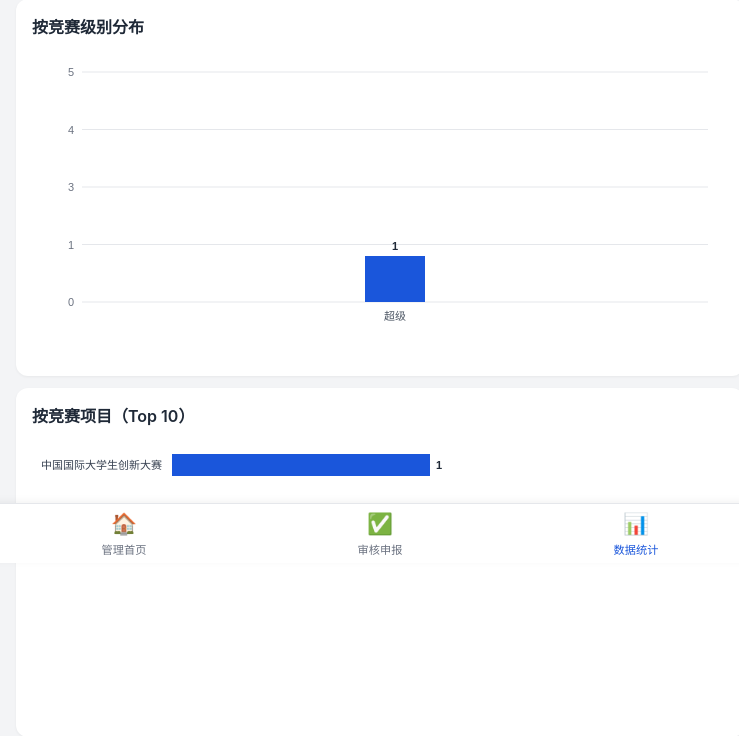
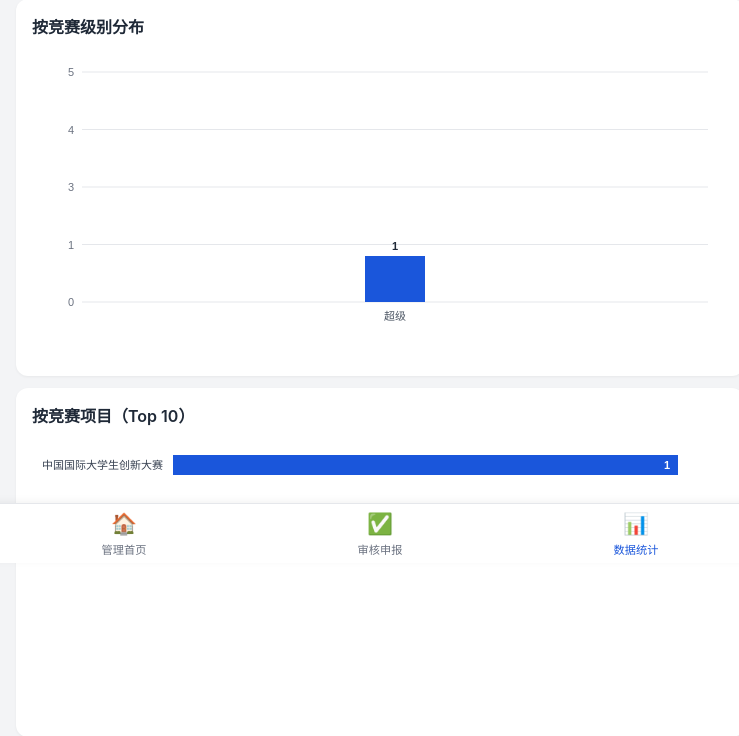
Before and after one commit to Zzzzr0950/competition-platform, a Flask app: page /admin/statistics in a window 1280 px wide. Shown: the part 237-973 px from the top of the page, without its empty margins (260-999 px from the left). Run offline with Flask 3, Linux system fonts and the light colour scheme; the visitor is signed in with stand-in values (Sample User, id 1); data comes from the database, SQL or seed files in the repository; tables that the repository leaves empty hold one stand-in row (values such as "Sample post").

Commit message:
fix: 竞赛图表重构 — 标签区动态宽度 + 蓝条统一长度
- 标签区宽度根据最长竞赛名称动态计算（上限250px）
- 所有蓝色柱状条改为统一宽度，填满图表区域
- 数值显示在蓝条内部右侧（白色字），更整洁
- Canvas最小宽度600px，窄屏可水平滚动

Co-Authored-By: Claude <noreply@anthropic.com>

```diff
--- a/static/js/statistics.js
+++ b/static/js/statistics.js
@@ -212,19 +212,18 @@ function drawBarChart(containerId, data, labelKey, valueKey, colorMap) {
 
 /**
  * Horizontal bar chart for competition names
- * Long names auto-wrap to two lines with smaller font
+ * All bars same width, labels dynamically sized to fit
  */
 function drawHorizontalBarChart(containerId, labels, values) {
     var container = document.getElementById(containerId);
     if (!container) return;
 
-    // Use wider canvas so labels and bars have room; container scrolls if needed
     container.style.overflowX = 'auto';
-    var minWidth = 500;
-    var canvasWidth = Math.max(container.clientWidth || 350, minWidth);
 
+    // Use a generous canvas width
+    var canvasW = Math.max(container.clientWidth || 350, 600);
     var canvas = document.createElement('canvas');
-    canvas.width = canvasWidth;
+    canvas.width = canvasW;
     canvas.style.display = 'block';
     var ctx = canvas.getContext('2d');
     if (!ctx) { container.innerHTML = '<div style="text-align:center;padding:20px;color:#9ca3af;">浏览器不支持 Canvas</div>'; return; }
@@ -235,102 +234,80 @@ function drawHorizontalBarChart(containerId, labels, values) {
         ctx.font = '14px sans-serif';
         ctx.textAlign = 'center';
         ctx.fillText('暂无数据', canvas.width / 2, canvas.height / 2);
-        canvas.style.width = '100%';
-        canvas.style.height = '220px';
         container.innerHTML = '';
         container.appendChild(canvas);
         return;
     }
 
-    // Left area width for labels — enough for ~13 Chinese chars
-    var labelAreaWidth = 140;
+    // First pass: measure all labels to determine needed left padding
+    var maxLabelW = 0;
+    ctx.font = '11px sans-serif';
+    labels.forEach(function(l) { var w = ctx.measureText(l).width; if (w > maxLabelW) maxLabelW = w; });
+    var labelArea = Math.min(maxLabelW + 20, 250);  // cap at 250px
 
-    // Determine which labels need wrapping and split them
+    // Wrap labels that exceed label area
     var wrappedLabels = labels.map(function(label) {
         ctx.font = '11px sans-serif';
-        var fullWidth = ctx.measureText(label).width;
-        if (fullWidth <= labelAreaWidth - 10) {
+        if (ctx.measureText(label).width <= labelArea - 10) {
             return { lines: [label], singleLine: true };
         }
-        // Need two lines — split Chinese text roughly in half
-        // Also try splitting at a natural boundary like · or （
+        // Split into two lines at natural break point
         var half = Math.ceil(label.length / 2);
-        // Look for natural break points near the middle
-        var breakChars = ['·', '（', '(', '）', ')', '、', '—', '-', ' '];
-        var best = half;
+        var breaks = ['·', '（', '(', '）', ')', '、', '—', '-', ' '];
         for (var j = Math.max(0, half - 4); j < Math.min(label.length, half + 4); j++) {
-            if (breakChars.indexOf(label[j]) !== -1) { best = j + 1; break; }
+            if (breaks.indexOf(label[j]) !== -1) { half = j + 1; break; }
         }
-        // If no natural break found, just split at half (character boundary)
-        if (best === half) {
-            best = Math.ceil(label.length / 2);
-        }
-        var line1 = label.slice(0, best);
-        var line2 = label.slice(best);
-        return { lines: [line1, line2], singleLine: false };
+        return { lines: [label.slice(0, half), label.slice(half)], singleLine: false };
     });
 
-    // Calculate row heights
-    var singleRowH = 28;
-    var doubleRowH = 38;
-    var gap = 4;
-    var totalHeight = 0;
-    var rowHeights = wrappedLabels.map(function(w) {
-        var h = w.singleLine ? singleRowH : doubleRowH;
-        totalHeight += h + gap;
-        return h;
-    });
-    totalHeight -= gap; // remove last gap
+    // Row heights
+    var singleH = 28, doubleH = 38, gap = 4;
+    var rowHeights = wrappedLabels.map(function(w) { return w.singleLine ? singleH : doubleH; });
+    var totalH = rowHeights.reduce(function(a, b) { return a + b + gap; }, -gap);
 
-    var padding = { top: 10, right: 40, bottom: 10, left: labelAreaWidth };
-    canvas.height = Math.max(220, padding.top + totalHeight + padding.bottom);
+    var pad = { top: 10, right: 50, bottom: 10, left: labelArea };
+    canvas.height = Math.max(220, pad.top + totalH + pad.bottom);
     canvas.style.height = canvas.height + 'px';
     container.innerHTML = '';
     container.appendChild(canvas);
 
-    // Re-create context after canvas resize
     ctx = canvas.getContext('2d');
-    var chartW = canvas.width - padding.left - padding.right;
 
-    var maxVal = Math.max.apply(null, values);
-    maxVal = Math.ceil(maxVal * 1.15) || 1;
+    // All bars same width — fill the remaining space
+    var barW = canvasW - pad.left - pad.right;
+    var barH = 20;
 
-    // Get bar colors (more colors for differentiation)
-    var barColors = ['#1a56db', '#2563eb', '#3b82f6', '#60a5fa', '#93c5fd',
-                     '#059669', '#10b981', '#34d399', '#6ee7b7', '#a7f3d0'];
+    var colors = ['#1a56db', '#2563eb', '#3b82f6', '#60a5fa', '#93c5fd',
+                  '#059669', '#10b981', '#34d399', '#6ee7b7', '#a7f3d0'];
 
-    var currentY = padding.top;
+    var y = pad.top;
     wrappedLabels.forEach(function(w, i) {
         var rowH = rowHeights[i];
-        var barH = Math.min(w.singleLine ? 22 : 28, rowH - 6);
-        var wVal = (values[i] / maxVal) * chartW;
+        var barY = y + (rowH - barH) / 2;
 
-        // Center the bar vertically in this row
-        var barY = currentY + (rowH - barH) / 2;
-
-        // Draw label (one or two lines)
+        // Label — right-aligned in label area
         ctx.textAlign = 'right';
         if (w.singleLine) {
             ctx.fillStyle = '#374151';
             ctx.font = '11px sans-serif';
-            ctx.fillText(w.lines[0], padding.left - 10, currentY + rowH / 2 + 4);
+            ctx.fillText(w.lines[0], pad.left - 10, y + rowH / 2 + 4);
         } else {
             ctx.fillStyle = '#374151';
             ctx.font = '9px sans-serif';
-            ctx.fillText(w.lines[0], padding.left - 10, currentY + rowH * 0.35 + 3);
-            ctx.fillText(w.lines[1], padding.left - 10, currentY + rowH * 0.75 + 3);
+            ctx.fillText(w.lines[0], pad.left - 10, y + rowH * 0.35 + 3);
+            ctx.fillText(w.lines[1], pad.left - 10, y + rowH * 0.75 + 3);
         }
 
-        // Bar
-        ctx.fillStyle = barColors[i % barColors.length];
-        ctx.fillRect(padding.left, barY, wVal, barH);
+        // Bar — uniform width
+        ctx.fillStyle = colors[i % colors.length];
+        ctx.fillRect(pad.left, barY, barW, barH);
 
-        // Value
-        ctx.fillStyle = '#1f2937';
+        // Value — right-aligned inside bar
+        ctx.fillStyle = '#ffffff';
         ctx.font = 'bold 11px sans-serif';
-        ctx.textAlign = 'left';
-        ctx.fillText(values[i], padding.left + wVal + 6, barY + barH / 2 + 4);
+        ctx.textAlign = 'right';
+        ctx.fillText(values[i], pad.left + barW - 8, barY + barH / 2 + 4);
 
-        currentY += rowH + gap;
+        y += rowH + gap;
     });
 }
--- a/templates/admin/statistics.html
+++ b/templates/admin/statistics.html
@@ -61,5 +61,5 @@
 {% endblock %}
 
 {% block extra_js %}
-<script src="{{ url_for('static', filename='js/statistics.js') }}?v=20260707e"></script>
+<script src="{{ url_for('static', filename='js/statistics.js') }}?v=20260707f"></script>
 {% endblock %}
```
